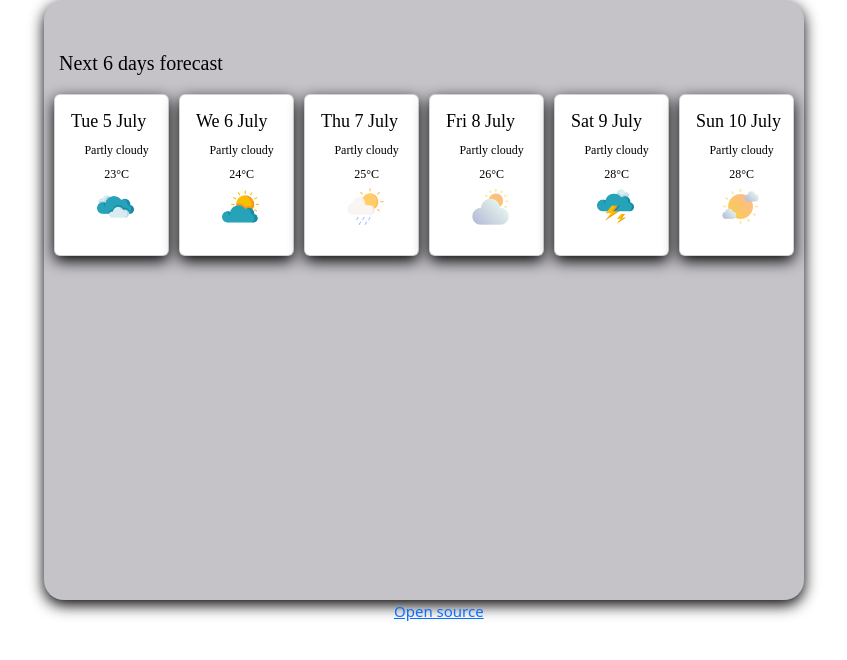
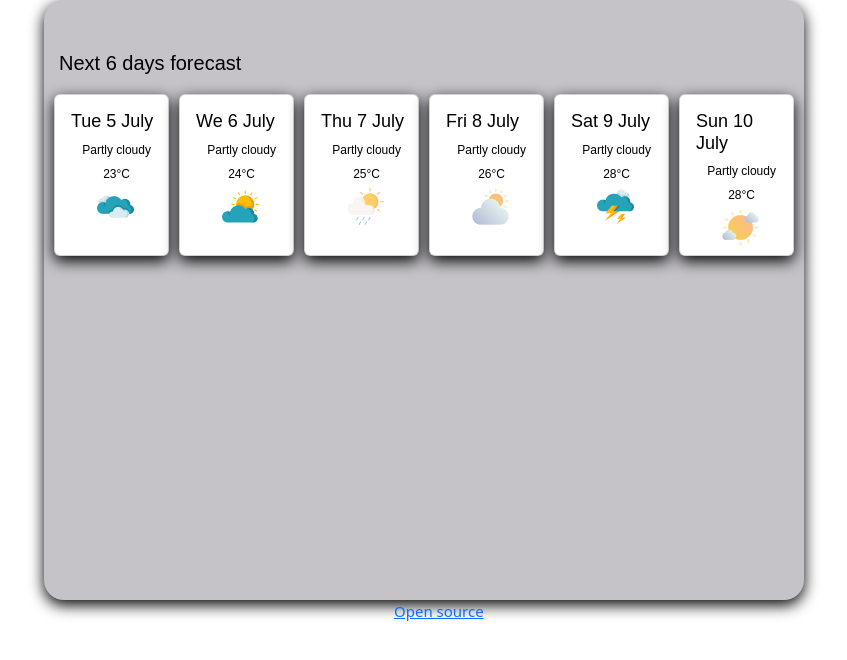
Before and after one commit to Olesia86/weather-react, a React (Create React App) app: page / in a window 1280 px wide. Shown: the top 660 px of the page, without its empty margins (106-953 px from the left). Built offline with nearby package versions, Linux system fonts and the light colour scheme; no server answers.

Commit message:
Update styles.css

```diff
--- a/src/styles.css
+++ b/src/styles.css
@@ -6,7 +6,7 @@
   border: none;
   border-radius: 20px;
   box-shadow: 0 5px 15px;
-  font-family: cursive;
+  font-family: fantasy;
   color: black;
   background-color: rgb(197, 195, 200);
 }
```
